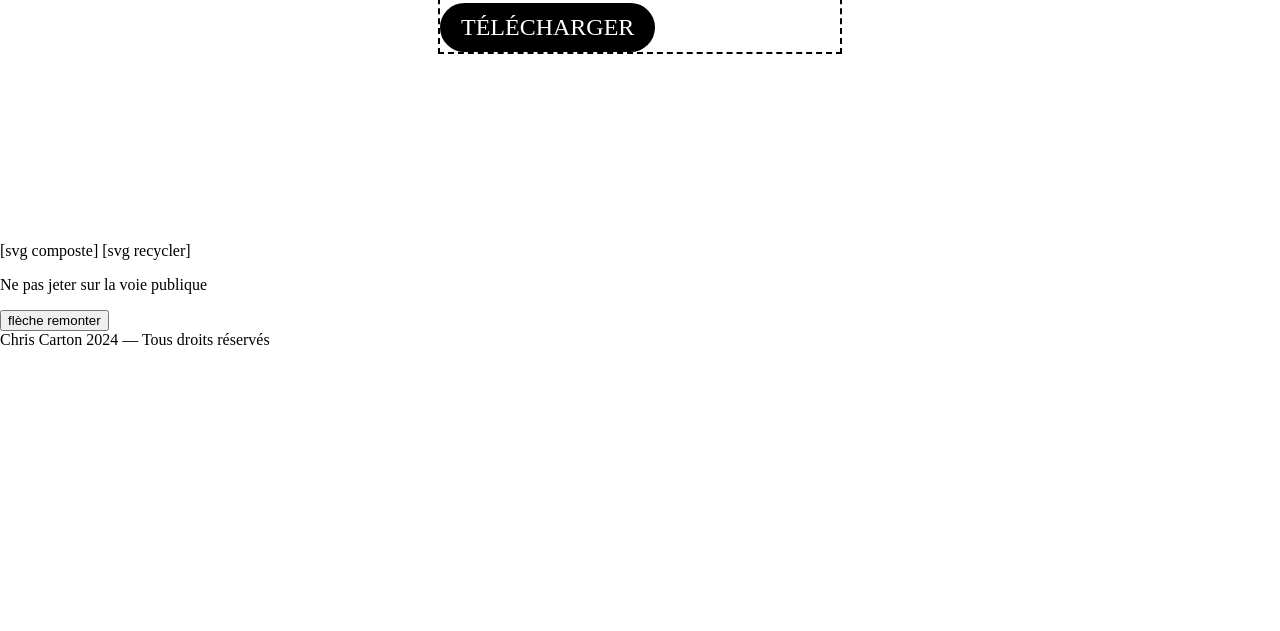
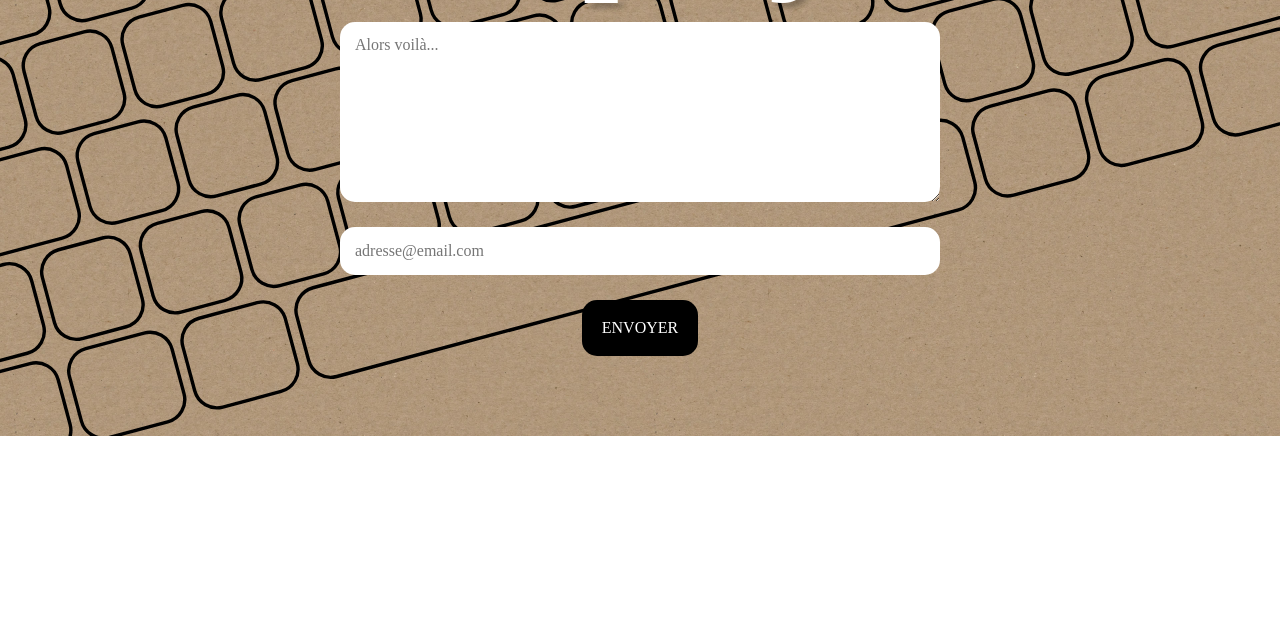
Before and after one commit to chriscarton/carton24, a PHP site: page / in a window 1280 px wide. Shown: the part 3241-3872 px from the top of the page. Before the commit the page ends 3586 px from the top, so only its background shows below. Run offline with PHP 8.4, Linux system fonts and the light colour scheme.

Commit message:
l'intégration continue...

```diff
--- /dev/null
+++ b/src/actions/contact.php
@@ -0,0 +1 @@
+actions/contact.php!
--- /dev/null
+++ b/src/assets/css/cafe.css
@@ -0,0 +1,17 @@
+#Cafe{
+	text-align: center;
+	display:flex;
+	align-items: center;
+	justify-content: center;
+	gap:25px;
+	padding:25px;
+	/* min-height: 150vh; */
+	img{
+		max-width: 400px;
+		height:auto;
+	}
+	.message{
+		max-width: 800px;
+		line-height: 1;
+	}
+}
--- /dev/null
+++ b/src/assets/css/contact.css
@@ -0,0 +1,85 @@
+#Contact{
+	background-image: url('/assets/img/texture-carton-1.jpg');
+	background-size:50%;
+	background-repeat: repeat;
+	position:relative;
+	overflow:hidden;
+	/* min-height: auto; */
+}
+
+#Contact > svg{
+	position:absolute;
+	z-index: 0;
+	transform:rotate(-15deg) scale(1.20);
+}
+
+#Contact .conteneur{
+	position:relative;
+	z-index: 1;
+	/* border:5px dashed yellow; */
+	min-height: 100vh;
+	display:flex;
+	align-items: center;
+	justify-content: center;
+	flex-direction: column;
+}
+
+#Contact .titre{
+	font-size: clamp(36px,10vw,256px);
+	color:white;
+	text-wrap:balance;
+	text-align: center;
+	margin-block:var(--spacing);
+	text-shadow:5px 5px 5px rgba(0,0,0,0.25);
+}
+
+#Contact form{
+	min-width: 600px;
+	margin-left: auto;
+	margin-right: auto;
+	display:flex;
+	flex-direction: column;
+	flex-wrap: wrap;
+	gap:var(--spacing);
+	border: var(--spacing);
+}
+
+#Contact input,
+#Contact textarea{
+	display:block;
+	padding:var(--spacing);
+	padding:15px;
+	border-radius:var(--spacing);
+	border-radius:15px;
+	font-size: 1rem;
+	font-family: 'Jost';
+	border:0px;
+	/* border:2px solid black; */
+}
+
+
+#Contact input:focus,
+#Contact textarea:focus{
+	/* border:5px dashed black; */
+	outline:0px;
+	/* font-size: 1.2rem; */
+}
+
+#Contact textarea{
+	min-height: 150px;
+}
+
+#Contact .conteneur-btn{
+	text-align: center;
+}
+
+
+#Contact input[type=submit]{
+	margin-left: auto;
+	margin-right: auto;
+	border:5px solid transparent;
+	&:hover{
+		border:5px solid white;
+		cursor:pointer;
+	}
+}
--- /dev/null
+++ b/src/assets/css/interactive.css
@@ -0,0 +1,28 @@
+
+.message{
+	font-size: clamp(36px,7.5vw,128px);
+	font-weight: 700;
+	margin:0px;
+	text-wrap: balance;
+}
+.reaction{
+	display:none;
+}
+
+
+.reponses{
+	display:flex;
+	flex-wrap:wrap;
+	flex-direction: row;
+	gap:25px;
+}
+.reponses button{
+	all:unset;
+	font-size: clamp(36px,7.5vw,128px);
+	font-weight: 600;
+	color:silver;
+	&:hover{
+		color:goldenrod;
+		cursor:pointer;
+	}
+}
--- a/src/assets/css/style.css
+++ b/src/assets/css/style.css
@@ -1,11 +1,21 @@
 @import './intro.css';
 @import './pub.css';
+@import './cafe.css';
+@import './interactive.css';
+@import './contact.css';
+
+:root{
+	--spacing:25px;
+}
 
 body{
 	background:white;
 	padding:0px;
 	margin:0px;
 	font-family: 'Jost';
+}
+*{
+	line-height: 1;
 }
 html{
 	scroll-behavior:smooth;
@@ -24,7 +34,7 @@ section{
 	max-width:1200px;
 	margin-left: auto;
 	margin-right: auto;
-	border:2px dashed black;
+	/* border:2px dashed black; */
 }
 #titrePrincipal{
 	font-weight: 900;
@@ -34,16 +44,25 @@ section{
 	line-height: 100%;
 }
 
-section.banniere{
+.banniere{
 	min-height:auto;
 	font-family: 'Jost';
-	font-weight: 900;
+	font-weight: 700;
 	background:black;
 	color:white;
+	font-size: clamp(36px,10vw,256px);
+	font-size: clamp(36px,7.5vw,128px);
+	font-size: clamp(36px,5vw,128px);
+	text-align: center;
+	line-height: 1;
+	padding-block:var(--spacing);
 }
 
 
-.btn{
+
+.btn,
+input[type=submit]
+{
 	all:unset;
 	background:black;
 	color:white;
--- a/src/sections/accueil/cafe.php
+++ b/src/sections/accueil/cafe.php
@@ -1,5 +1,7 @@
 <section id="Cafe">
-	<img src="/assets/img/cafetiere.png" alt="cafetiere">
+	<div>
+		<img src="/assets/img/cafetiere.png" alt="cafetiere">
+	</div>
 	<p class="message">Voulez-vous un café ?</p>
 	<div class="reponses">
 		<button class="reponse">oui</button>
--- a/src/sections/accueil/contact.php
+++ b/src/sections/accueil/contact.php
@@ -1,6 +1,13 @@
-<div id="Contact">
-	<p class="message">Quel est votre projet ?</p>
-	<textarea name="projet" placeholder="Alors voilà..."></textarea>
-	<input type="email" placeholder="adresse@email.com">
-	<input type="submit" value="envoyer">
-</div>
+<section id="Contact">
+	<div class="conteneur">
+		<p class="message titre">Quel est votre projet ?</p>
+		<form action="/actions/contact.php">
+			<textarea name="projet" placeholder="Alors voilà..."></textarea>
+			<input type="email" placeholder="adresse@email.com">
+			<div class="conteneur-btn">
+				<input type="submit" value="envoyer">
+			</div>
+		</form>
+	</div>
+	<?php require('./assets/svg/clavier.svg'); ?>
+</section>
```
Also changed, not shown: src/assets/img/cafetiere.png (added), src/assets/img/tasse-de-cafe.png (added), src/assets/img/texture-carton-1.jpg (added), src/assets/svg/clavier.svg (added).
